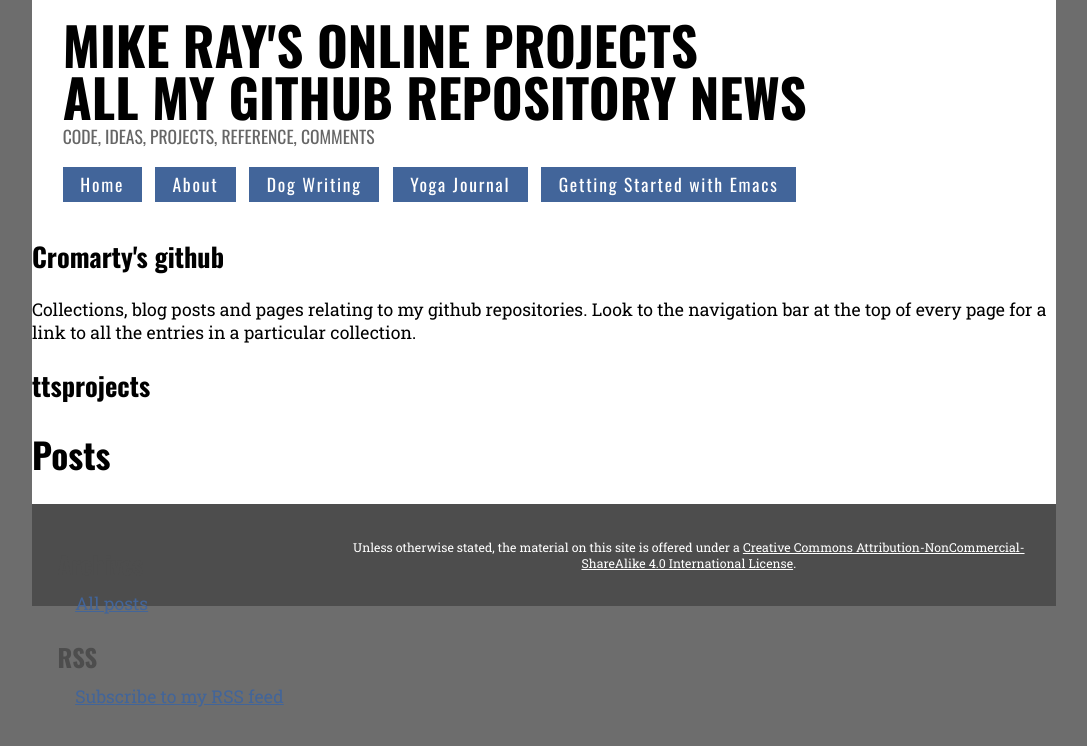
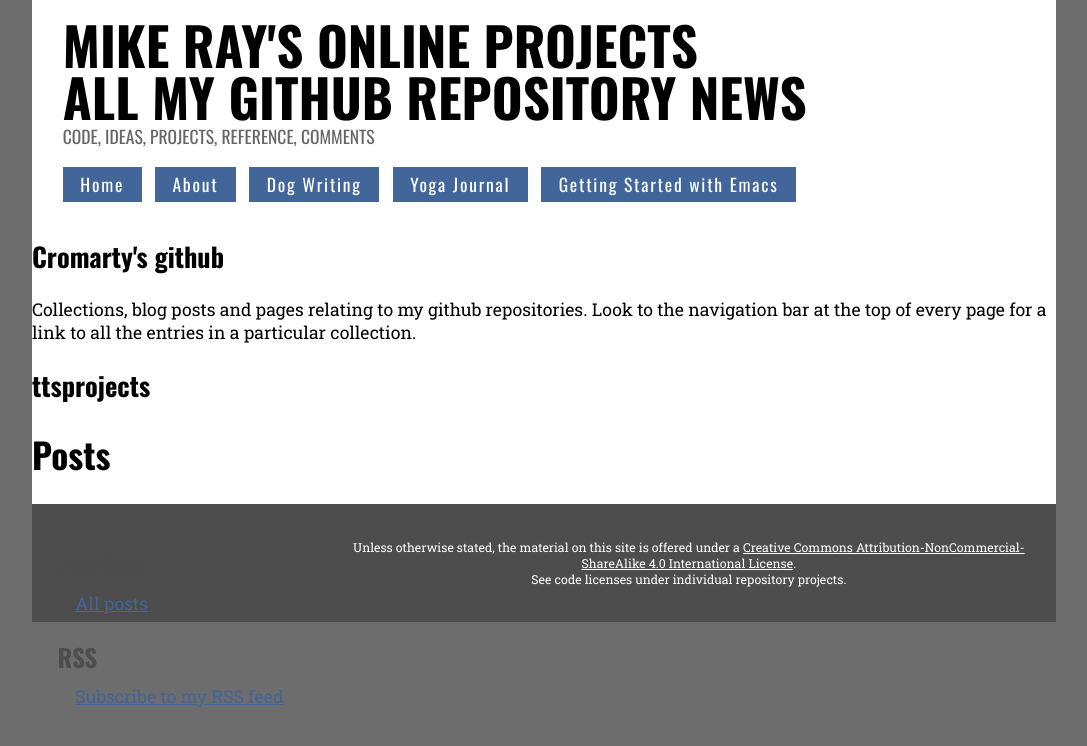
Before and after one commit to cromarty/cromarty.github.io, a Jekyll site: the page built from index.html, in a window 1280 px wide. Shown: the top 746 px of the page, without its empty margins (96-1183 px from the left). Built offline with Jekyll 4.4.1, drawn with Linux system fonts in a browser that asks for light colours; the list of posts is cut into pages by our own code.

Commit message:
On branch master Changes to be committed:
	modified:   _includes/footer.html

```diff
--- a/_includes/footer.html
+++ b/_includes/footer.html
@@ -1,3 +1,11 @@
 <footer class="page-footer">
-<p class="legal">Unless otherwise stated, the material on this site is offered under a <a href="http://creativecommons.org/licenses/by-nc-sa/4.0/" title="Creative Commons License">Creative Commons Attribution-NonCommercial-ShareAlike 4.0 International License</a>.</p>
+<p class="legal">
+Unless otherwise stated, the material on this site is offered under a <a href="http://creativecommons.org/licenses/by-nc-sa/4.0/" title="Creative Commons License">Creative Commons Attribution-NonCommercial-ShareAlike 4.0 International License</a>.
+</p>
+
+
+<p class="legal">
+See code licenses under individual repository projects.
+</p>
+
 </footer>
```
